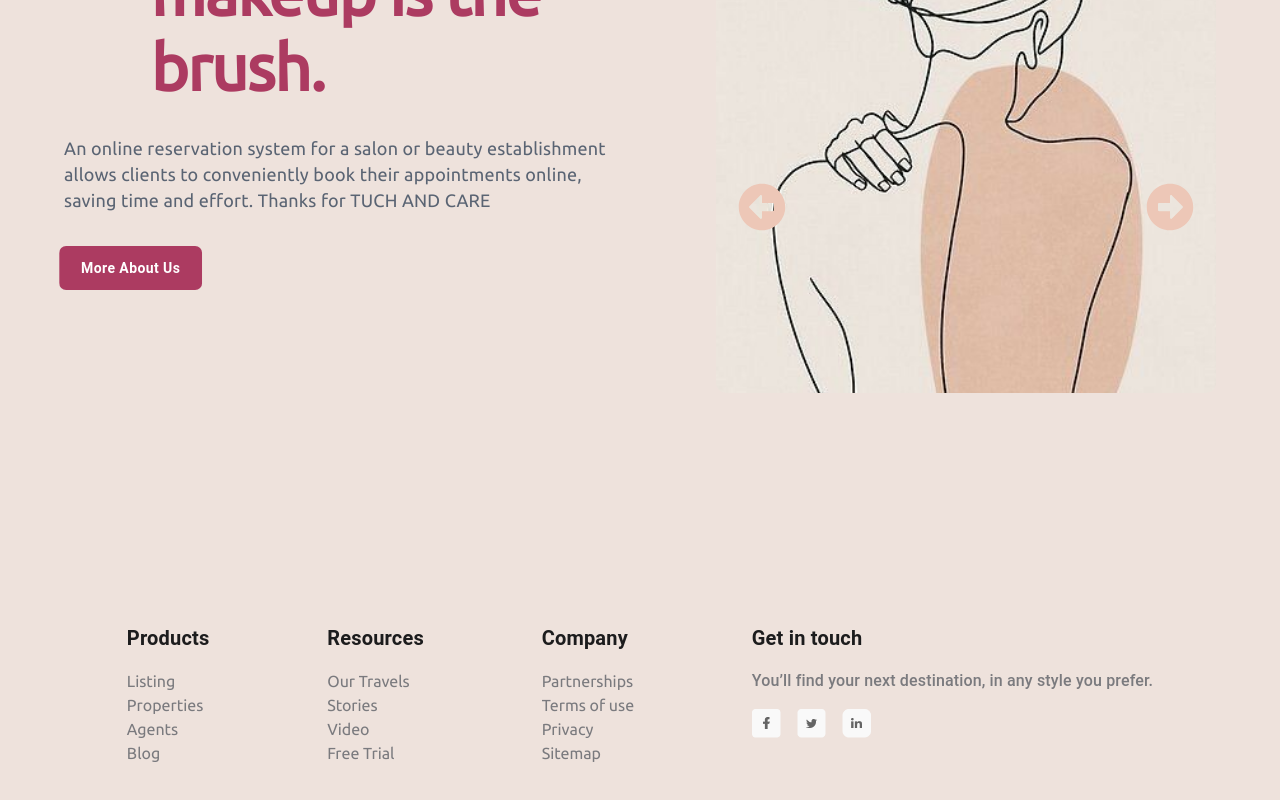
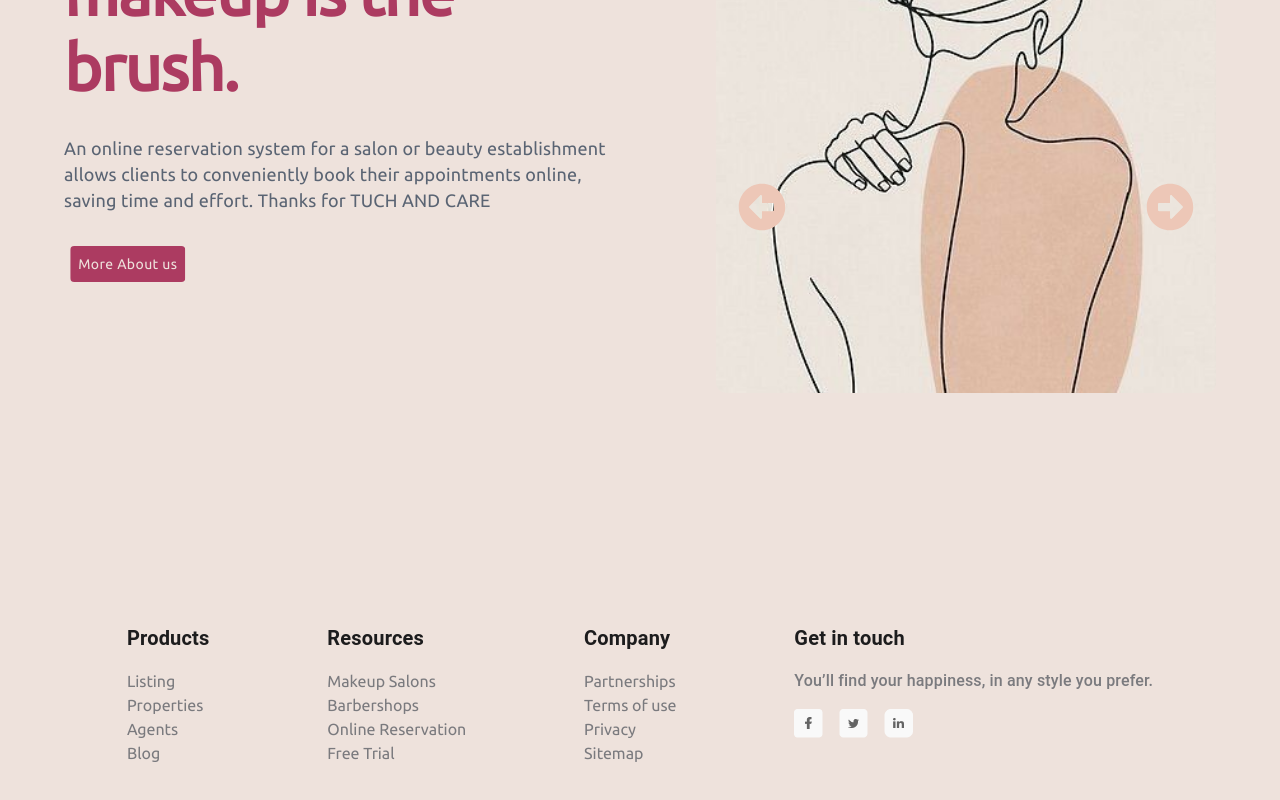
Before and after one commit to Untitled-IUST/Frontend-management, a React (Create React App) app in the folder untitled/: page / in a window 1280 px wide. Shown: the part 414-1214 px from the top of the page. Built offline with nearby package versions, Linux system fonts and the light colour scheme; a web font is replaced by a local one.

Commit message:
complete landing

```diff
--- a/untitled/src/Components/PremiumPlans/Pricing.jsx
+++ b/untitled/src/Components/PremiumPlans/Pricing.jsx
@@ -118,7 +118,7 @@ function Pricing() {
                 sm={tier.title === "Enterprise" ? 12 : 6}
                 md={4}
               >
-                <Card>
+                <Card >
                   <CardHeader
                     title={tier.title}
                     subheader={tier.subheader}
--- a/untitled/src/Pages/Landing/1.css
+++ b/untitled/src/Pages/Landing/1.css
@@ -58,7 +58,30 @@
     transition-duration: 1s;
     transform: scale(1);
   }
+.btnew{
+  background-color: #ac3b61 !important;
+  font-family: "Ubuntu", sans-serif !important;
+  color: #eee2dc !important;
+  text-transform: none !important;
+  animation: shake 1s ease-in-out infinite;
 
+}
+.css-1t1j96h-MuiPaper-root-MuiDialog-paper{
+  background-color: #edc7b7 !important;
+  color: #ac3b61 !important;
+  font-family: "Ubuntu", sans-serif !important;
+}
+.css-qfso29-MuiTypography-root-MuiDialogContentText-root {
+  font-family: "Ubuntu", sans-serif !important;
+  color: #123c69 !important;
+}
+.css-bdhsul-MuiTypography-root-MuiDialogTitle-root {
+  font-family: "Ubuntu", sans-serif !important;
+}
+.abt{
+  font-family: "Ubuntu", sans-serif !important;
+  color: #123c69 !important;
+}
 
 .css-hsfs6p-MuiButtonBase-root-MuiButton-root{
     font-family: "Ubuntu", sans-serif !important;
@@ -83,30 +106,18 @@
       transform: translateX(0);
     }
     to {
-      transform: translateX(100px);
-    }
-  }
-.moving-title {
-  animation: move 3s linear infinite;
-}
-@keyframes shake {
-    0% {
-      transform: translateX(0);
-    }
-    25% {
-      transform: translateX(-5px);
-    }
-    50% {
-      transform: translateX(5px);
-    }
-    75% {
-      transform: translateX(-5px);
-    }
-    100% {
-      transform: translateX(0);
+      transform: translateX(50px);
     }
   }
 
+
+  @keyframes shake {
+    0% { transform: translateX(0); }
+    25% { transform: translateX(-10px); }
+    75% { transform: translateX(10px); }
+    100% { transform: translateX(0); }
+  }
+
   .shake-button {
-    animation: shake .9s ease-in-out infinite;
+    animation: shake 1s ease-in-out infinite;
   }
--- a/untitled/src/Pages/Landing/Footer.jsx
+++ b/untitled/src/Pages/Landing/Footer.jsx
@@ -74,11 +74,11 @@ const Footer = () => {
               Resources
             </Typography>
 
-            <FooterLink>Our Travels</FooterLink>
+            <FooterLink>Makeup Salons</FooterLink>
             <br />
-            <FooterLink>Stories</FooterLink>
+            <FooterLink>Barbershops</FooterLink>
             <br />
-            <FooterLink>Video</FooterLink>
+            <FooterLink>Online Reservation</FooterLink>
             <br />
             <FooterLink>Free Trial</FooterLink>
           </Box>
@@ -124,21 +124,27 @@ const Footer = () => {
                 mb: 2,
               }}
             >
-              You’ll find your next destination, in any style you prefer.
+              You’ll find your happiness, in any style you prefer.
             </Typography>
 
             <IconBox>
+            <a href="https://www.facebook.com/President.Mahmoud.Ahmadinejad/" target="_blank" rel="noopener noreferrer">
               <img src={fbIcon} alt="fbIcon" style={{ cursor: "pointer" }} />
+              </a>
+              <a href="https://twitter.com/Ahmadinejad1956">
               <img
                 src={twitterIcon}
                 alt="twitterIcon"
                 style={{ cursor: "pointer" }}
               />
+              </a>
+              <a href="https://www.linkedin.com/in/maryam-behroozi-a50284201" target="_blank" rel="noopener noreferrer">
               <img
                 src={linkedinIcon}
                 alt="linkedinIcon"
                 style={{ cursor: "pointer" }}
               />
+              </a>
             </IconBox>
           </Box>
         </CustomContainer>
--- a/untitled/src/Pages/Landing/Hero.jsx
+++ b/untitled/src/Pages/Landing/Hero.jsx
@@ -10,6 +10,15 @@ import Img2 from "../../Components/media/21.png";
 import CustomButton from "./CustomButton";
 import { FaArrowAltCircleRight, FaArrowAltCircleLeft } from 'react-icons/fa';
 import './1.css'
+import Dialog from '@mui/material/Dialog';
+import DialogActions from '@mui/material/DialogActions';
+import DialogContent from '@mui/material/DialogContent';
+import DialogContentText from '@mui/material/DialogContentText';
+import DialogTitle from '@mui/material/DialogTitle';
+import Slide from '@mui/material/Slide';
+const Transition = React.forwardRef(function Transition(props, ref) {
+  return <Slide direction="up" ref={ref} {...props} />;
+});
 
 const Hero = ({ slides }) => {
   const [current, setCurrent] = useState(0);
@@ -25,7 +34,16 @@ const Hero = ({ slides }) => {
       textAlign: "center",
     },
   }));
-  const images = [Img, Img1, Img2];
+  const [open, setOpen] = React.useState(false);
+
+  const handleClickOpen = () => {
+    setOpen(true);
+  };
+
+  const handleClose = () => {
+    setOpen(false);
+  };
+
 
   const Title = styled(Typography)(({ theme }) => ({
     fontSize: "64px",
@@ -75,12 +93,32 @@ const prevSlide = () => {
             >An online reservation system for a salon or beauty establishment allows clients to
              conveniently book their appointments online, saving time and effort. Thanks for TUCH AND CARE
             </Typography>
-            <CustomButton
-              backgroundColor="#ac3b61 "
-              color="#fff"
-              buttonText="More About Us"
-              heroBtn={true}
-            />
+            <Button className="btnew" onClick={handleClickOpen}>
+              More About us
+            </Button>
+            <Dialog
+                open={open}
+                TransitionComponent={Transition}
+                keepMounted
+                onClose={handleClose}
+                aria-describedby="alert-dialog-slide-description"
+              >
+                <DialogTitle>{"What about us?"}</DialogTitle>
+                <DialogContent>
+                  <DialogContentText id="alert-dialog-slide-description">
+                  We are a group of friends who came up with the idea of an online
+                  platform for reserving barbers and makeup salons. Our goal is to provide an easy
+                   and convenient way for you to enhance your beauty. With "TUCH," you can take "CARE" of
+                    yourself effortlessly. Our team consists of six members. The front-end developers are
+                    Ehsan, Anita, Fargol, and Maryam,
+                   while the back-end developers are Amirmohamad and Amirali. Thank you for choosing us!
+                  </DialogContentText>
+                </DialogContent>
+                <DialogActions>
+                  <Button onClick={handleClose} className="abt">OK</Button>
+                </DialogActions>
+              </Dialog>
+
           </Box>
           <section className='slider'>
           <FaArrowAltCircleLeft className='left-arrow' onClick={prevSlide} />
```
